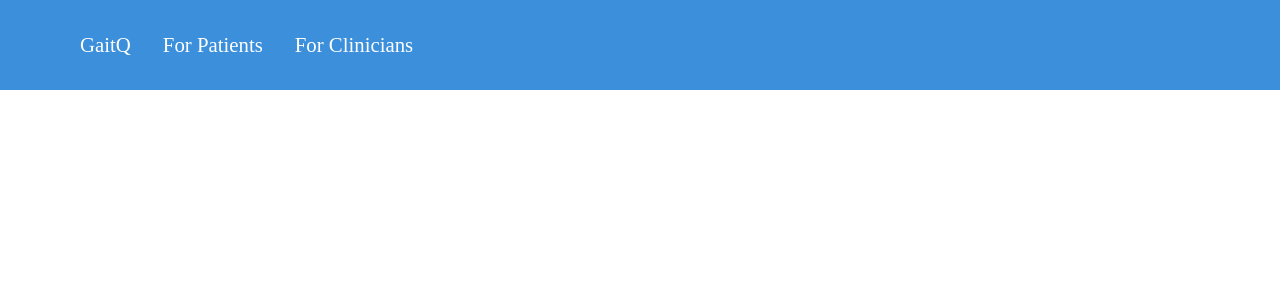
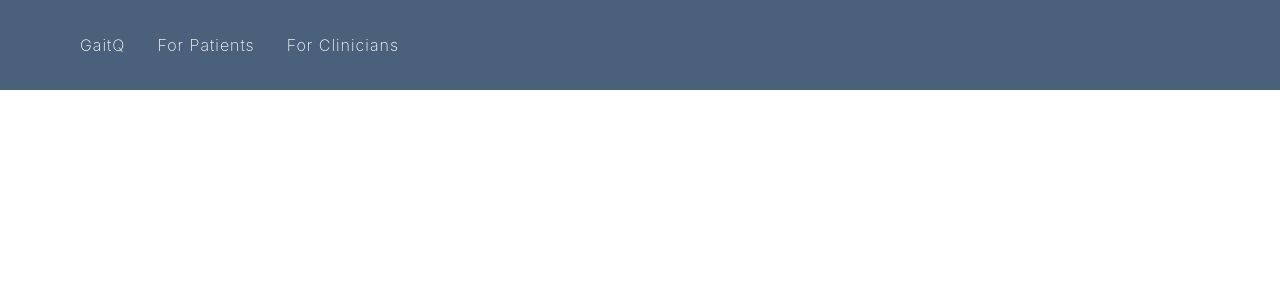
Before and after one commit to madeslowly/GaitQ-Navigation, a Jekyll site: the page built from index.md, in a window 1280 px wide. Shown: the top 300 px of the page. Built offline with Jekyll 4.4.1, drawn with Linux system fonts in a browser that asks for light colours.

Commit message:
structure and typo

```diff
--- /dev/null
+++ b/_sass/_typography.sass
@@ -0,0 +1,19 @@
+// Global typography
+
+$primary-font-family: -apple-system, BlinkMacSystemFont, 'Segoe UI', Helvetica, Arial, sans-serif, 'Apple Color Emoji', 'Segoe UI Emoji', 'Segoe UI Symbol'
+
+$font-size: 1.6rem
+
+$sm-font-size: 1.4rem
+
+$xsm-font-size: .8rem
+
+$letter-spacing: .1rem
+
+$xlight-font: 100
+
+$light-font: 200
+
+$medium-font: 300
+
+$heavy-font: 600
--- a/_sass/main.sass
+++ b/_sass/main.sass
@@ -1,3 +1,56 @@
+// Global typography styles
+html
+  font-size: 62.5%
+
 body
   margin: 0
   padding: 0
+  font-family: $primary-font-family , Fallback, sans-serif
+  font-size: $font-size
+  letter-spacing: $letter-spacing
+
+h1
+  font-size: 1.9rem
+  font-weight: $xlight-font
+  letter-spacing: 2px
+  line-height: 3rem
+  padding: 1em 0
+  text-transform: uppercase
+
+h2
+  font-size: 1.4rem
+  padding: 1rem 0
+
+h3
+  font-size: 1.3rem
+  padding: 1rem 0
+
+h4
+  font-size: 1rem
+  padding: 1rem 0
+
+h5
+  padding: 1rem 0
+
+h6
+  padding: 1rem 0
+
+p
+  font-size: $font-size
+  padding: 1rem 0
+
+a
+  font-size: $font-size
+
+a,
+p,
+h2,
+h3,
+h4,
+h5,
+h6,
+li
+  font-weight: $light-font
+
+.center-text
+  text-align: center
--- /dev/null
+++ b/_sass/navigation.sass
@@ -0,0 +1,8 @@
+
+@import "navigation/_variables"
+
+@import "navigation/_mobile"
+
+@import "navigation/_burger"
+
+@import "navigation/_desktop"
--- a/_sass/navbar/settings.sass
+++ b/_sass/navigation/_variables.sass
@@ -15,7 +15,7 @@ $nav-list-height: 100vh - $navbar-height
 
 // ************* Colours *************
 
-$navbar-color: rgb(59, 143, 219)
+$navbar-color: rgb(75, 97, 123)
 
 $nav-link-color: rgb(255, 255, 255)
 
--- a/assets/css/main.sass
+++ b/assets/css/main.sass
@@ -1,14 +1,10 @@
 ---
 ---
 
+@import "typography"
+
 @import "main"
 
-@import "navbar/settings"
+@import "landing_mobile"
 
-@import "navbar/mobile"
-
-@import "navbar/burger.sass"
-
-@import "landing-mobile"
-
-@import "navbar/desktop"
+@import "navigation"
--- a/assets/js/mobile-nav-slider.js
+++ b/assets/js/mobile-nav-slider.js
@@ -2,7 +2,7 @@ const navSlide = ()=>{
   const burger = document.querySelector('.burger');
   const navSlider = document.querySelector('.nav-list');
   const navLinks = document.querySelectorAll('.nav-link');
-  const navBar = document.querySelector('nav');
+  const navBar = document.querySelector('.navbar');
 
   // watch for touch clicks on the whole navbar
   navBar.addEventListener('click', () => {
```
Also changed, not shown: _sass/landing_mobile.sass (renamed from _sass/landing-mobile.sass), _sass/navigation/_burger.sass (renamed from _sass/navbar/burger.sass), _sass/navigation/_desktop.sass (renamed from _sass/navbar/desktop.sass), _sass/navigation/_mobile.sass (renamed from _sass/navbar/mobile.sass).
